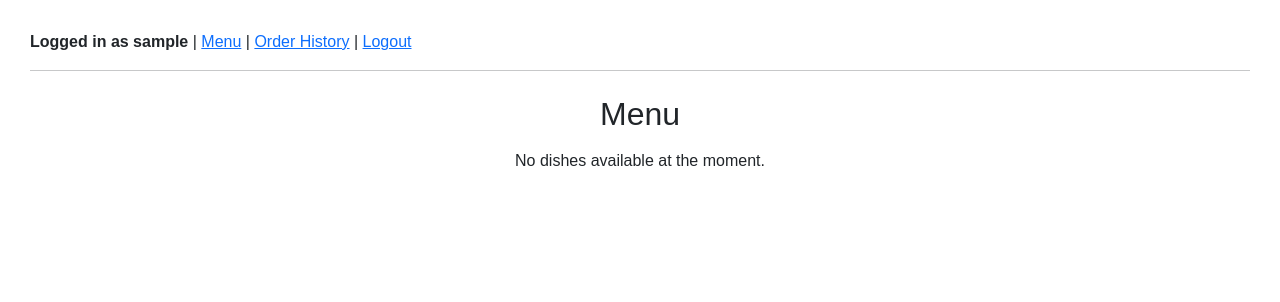
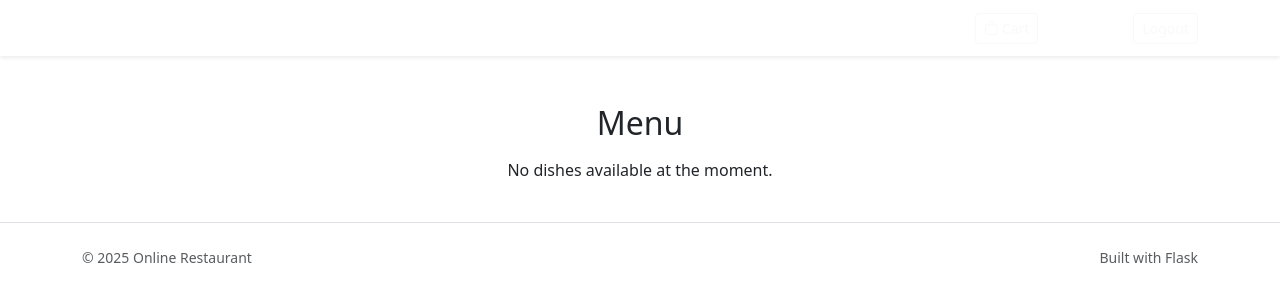
Before and after one commit to renvoxit/online-restaurant, a Flask app: page /menu in a window 1280 px wide. Shown: the top 302 px of the page. Run offline with Flask 3, Linux system fonts and the light colour scheme; the visitor is signed in with stand-in values (Sample User, id 1); data that the repository does not hold is empty; some libraries are stand-ins or nearby versions.

Commit message:
updated base.html

```diff
--- a/templates/base.html
+++ b/templates/base.html
@@ -1,46 +1,86 @@
 <!DOCTYPE html>
 <html lang="en">
 <head>
-  <meta charset="UTF-8">
+  <meta charset="UTF-8" />
   <title>{% block title %}Online Restaurant{% endblock %}</title>
 
   <link href="https://cdn.jsdelivr.net/npm/bootstrap@5.3.2/dist/css/bootstrap.min.css" rel="stylesheet">
+  <link href="https://cdn.jsdelivr.net/npm/bootstrap-icons@1.11.3/font/bootstrap-icons.css" rel="stylesheet">
+  <link href="{{ url_for('static', filename='css/styles.css') }}" rel="stylesheet">
 
-  <style>
-    body { margin: 30px; font-family: Arial, sans-serif; }
-    header { margin-bottom: 20px; }
-    .flash-message { margin: 10px 0; padding: 10px; border-radius: 6px; }
-    .flash-success { background-color: #d1e7dd; color: #0f5132; }
-    .flash-error { background-color: #f8d7da; color: #842029; }
-  </style>
+  <meta name="viewport" content="width=device-width, initial-scale=1" />
 </head>
-<body>
+<body class="bg-body">
 
-<header>
+<nav class="navbar navbar-expand-lg navbar-dark bg-brand shadow-sm">
+  <div class="container">
+    <a class="navbar-brand fw-semibold" href="{{ url_for('main.index') }}">Online Restaurant</a>
+
+    <button class="navbar-toggler" type="button" data-bs-toggle="collapse" data-bs-target="#nav"
+            aria-controls="nav" aria-expanded="false" aria-label="Toggle navigation">
+      <span class="navbar-toggler-icon"></span>
+    </button>
+
+    <div id="nav" class="collapse navbar-collapse">
+      <ul class="navbar-nav me-auto mb-2 mb-lg-0">
+        <li class="nav-item"><a class="nav-link" href="{{ url_for('main.menu') }}">Menu</a></li>
         {% if current_user.is_authenticated %}
-    <strong>Logged in as {{ current_user.username }}</strong> |
-    <a href="{{ url_for('main.menu') }}">Menu</a> |
-    <a href="{{ url_for('main.orders') }}">Order History</a> |
+          <li class="nav-item"><a class="nav-link" href="{{ url_for('main.orders') }}">Orders</a></li>
           {% if current_user.is_admin %}
-      <a href="{{ url_for('admin.admin_panel') }}">Admin</a> |
+            <li class="nav-item"><a class="nav-link" href="{{ url_for('admin.admin_panel') }}">Admin</a></li>
           {% endif %}
-    <a href="{{ url_for('auth.logout') }}">Logout</a>
+        {% endif %}
+      </ul>
+
+      <ul class="navbar-nav ms-auto">
+        <li class="nav-item me-2">
+          <a class="btn btn-sm btn-outline-light position-relative" href="{{ url_for('main.cart') }}">
+            <i class="bi bi-bag"></i> Cart
+            {% set cart_len = (session.get('cart', []) | length) %}
+            {% if cart_len > 0 %}
+              <span class="position-absolute top-0 start-100 translate-middle badge rounded-pill bg-warning text-dark">
+                {{ cart_len }}
+              </span>
+            {% endif %}
+          </a>
+        </li>
+
+        {% if current_user.is_authenticated %}
+          <li class="nav-item"><span class="navbar-text me-2">Hi, {{ current_user.username }}</span></li>
+          <li class="nav-item"><a class="btn btn-sm btn-outline-light" href="{{ url_for('auth.logout') }}">Logout</a></li>
         {% else %}
-    <a href="{{ url_for('auth.login') }}">Login</a> |
-    <a href="{{ url_for('auth.register') }}">Register</a>
+          <li class="nav-item"><a class="btn btn-sm btn-outline-light me-2" href="{{ url_for('auth.login') }}">Login</a></li>
+          <li class="nav-item"><a class="btn btn-sm btn-warning" href="{{ url_for('auth.register') }}">Register</a></li>
         {% endif %}
-  <hr>
-</header>
+      </ul>
+    </div>
+  </div>
+</nav>
+
+<main class="py-4">
+  <div class="container">
 
     {% with messages = get_flashed_messages(with_categories=true) %}
       {% if messages %}
         {% for category, message in messages %}
-      <div class="flash-message flash-{{ category }}">{{ message }}</div>
+          {% set bs = category if category in ['primary','secondary','success','danger','warning','info','light','dark'] else 'info' %}
+          <div class="alert alert-{{ bs }} mb-3" role="alert">
+            {{ message }}
+          </div>
         {% endfor %}
       {% endif %}
     {% endwith %}
 
     {% block content %}{% endblock %}
+  </div>
+</main>
+
+<footer class="py-4 border-top">
+  <div class="container small text-muted d-flex justify-content-between">
+    <span>© {{ 2025 }} Online Restaurant</span>
+    <span>Built with Flask</span>
+  </div>
+</footer>
 
 <script src="https://cdn.jsdelivr.net/npm/bootstrap@5.3.2/dist/js/bootstrap.bundle.min.js"></script>
 </body>
```
Lines whose indentation alone changed are shown as unchanged.
